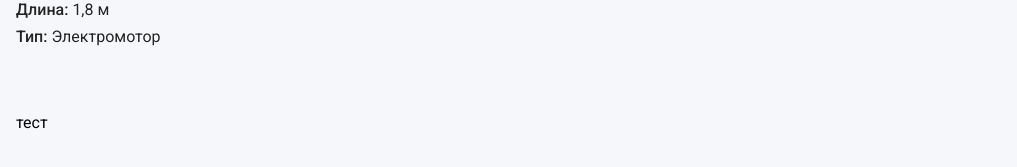
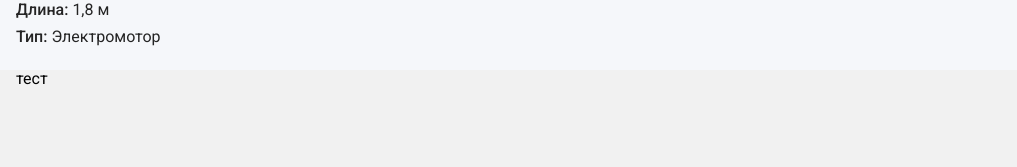
Before and after one commit to developer-pavlik/crimea-fishing, a Next.js app: page /product in a window 1280 px wide. Shown: the part 1049-1216 px from the top of the page, without its empty margins (0-1017 px from the left). Built offline with nearby package versions, Linux system fonts and the light colour scheme.

Commit message:
Фиксы для ui

```diff
--- a/src/components/Footer/Footer.module.scss
+++ b/src/components/Footer/Footer.module.scss
@@ -1,30 +1,4 @@
-.inner {
-    min-height: 107px;
-    display: flex;
-    justify-content: space-between;
-    align-items: center;
-    gap: 48px;
-
-    @media (max-width: 1000px) {
-        gap: 16px 26px;
-        min-height: 84px;
-
-    }
-
-    @media (max-width: 764px) {
-        flex-wrap: wrap;
-        padding: 16px 0;
-    }
+.footer {
+    min-height: 200px;
+    background: #f1f1f1;
 }
-
-.authButtons {
-    display: flex;
-    gap: 16px;
-    flex-grow: 1;
-    justify-content: center;
-
-    @media (max-width: 764px) {
-        width: calc(100% - 100px);
-        justify-content: flex-start;
-    }
-}
--- a/src/components/Header/Header.module.scss
+++ b/src/components/Header/Header.module.scss
@@ -13,6 +13,7 @@
     background: #fff;
     border-radius: 0 0 24px 24px;
     padding: 8px 24px;
+    box-shadow: 0 0 12px #e5e2e2;
 }
 
 .logoImg {
--- a/src/components/Product/Product.module.scss
+++ b/src/components/Product/Product.module.scss
@@ -72,3 +72,9 @@
     color: #6b6363;
     font-size: 14px
 }
+
+.sidebar {
+    position: sticky;
+    top: 120px;
+    align-self: start;
+}
```
